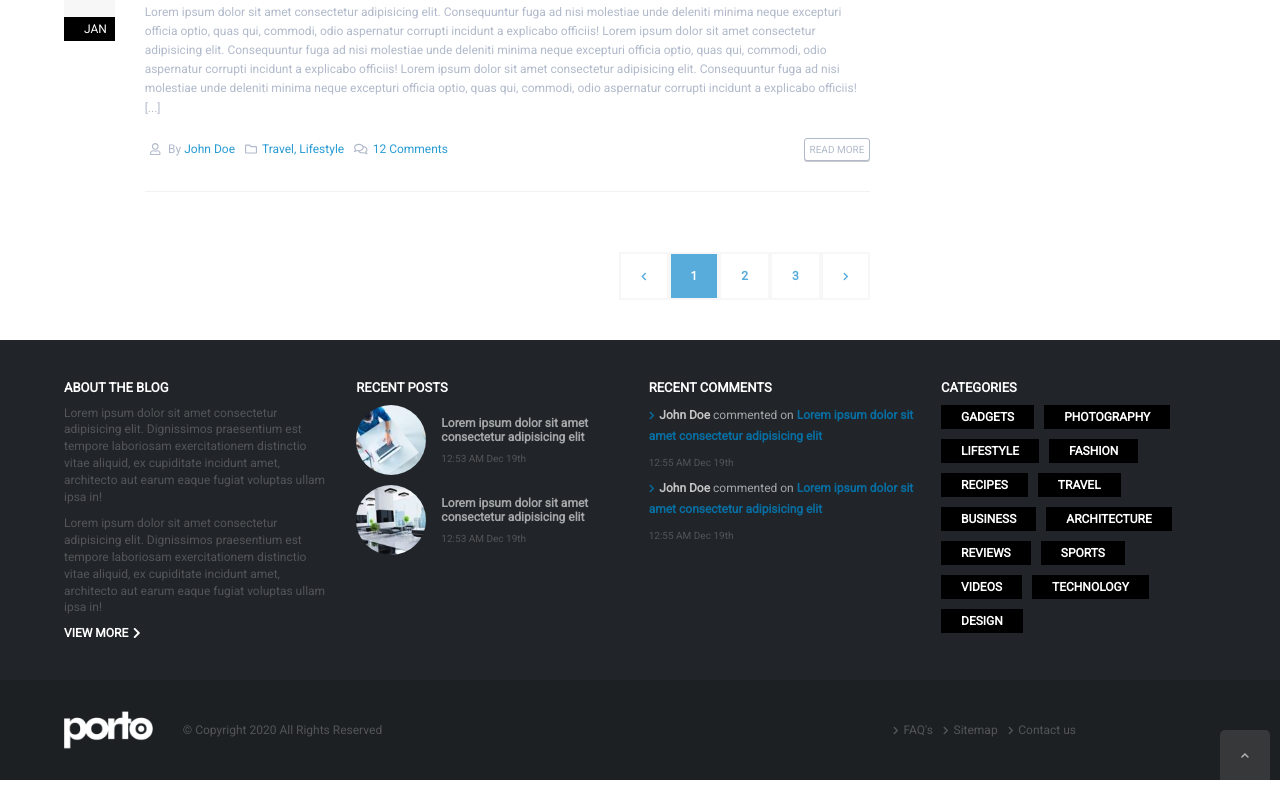
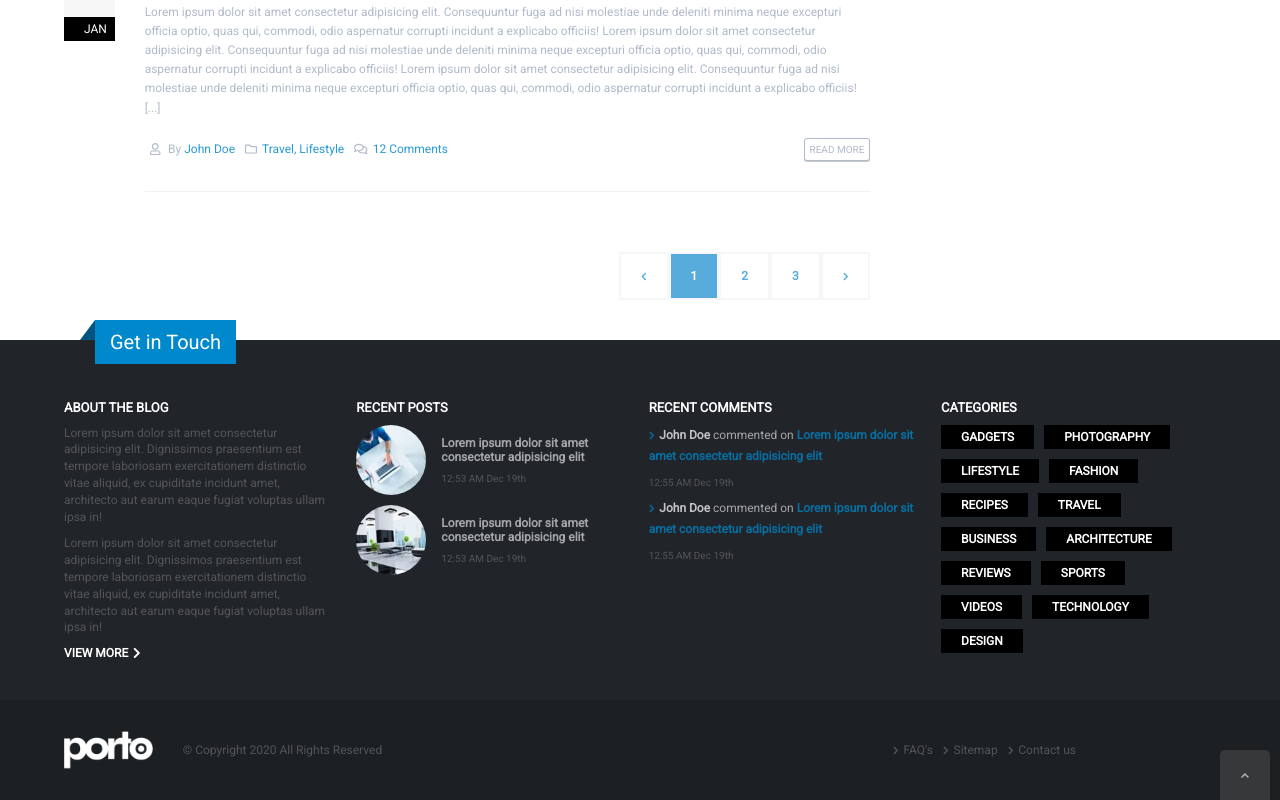
Before and after one commit to Micaela87/proj-html-vuejs, a Vue app in the folder blog/: page / in a window 1280 px wide. Shown: the part 4521-5321 px from the top of the page. Built offline with nearby package versions, Linux system fonts and the light colour scheme.

Commit message:
label get in touch added

```diff
--- a/blog/src/components/Footer.vue
+++ b/blog/src/components/Footer.vue
@@ -2,6 +2,10 @@
   <footer>
     <!-- 4 columns upper footer-->
     <section id="upper-footer">
+      <div class="label">
+        <div class="shadow"></div>
+        <div class="get-in-touch">Get in Touch</div>
+      </div>
       <div class="container container-flex">
         <div class="col">
           <h3>about the blog</h3>
@@ -72,7 +76,35 @@ export default {
 <style scoped lang="scss">
   #upper-footer {
     background-color: #212529;
-    padding: 2rem 0;
+    padding: 4rem 0 2rem 0;
+
+    .label {
+      position: relative;
+
+      .shadow {
+          width: 0;
+          height: 0;
+          border-left: 20px solid transparent;
+          border-right: 15px solid #005580;
+          border-top: 20px solid transparent;
+
+          position: absolute;
+          top: -6rem;
+          left: 6rem;
+      }
+
+      .get-in-touch {
+        position: absolute;
+        top: -6rem;
+        left: 9.5rem;
+        font-size: 2rem;
+        color: white;
+        background-color: #0088cc;
+        padding: 1rem 1.5rem;
+        // height: 10rem;
+      }
+
+    }
 
     .col {
       width: 23%;
```
